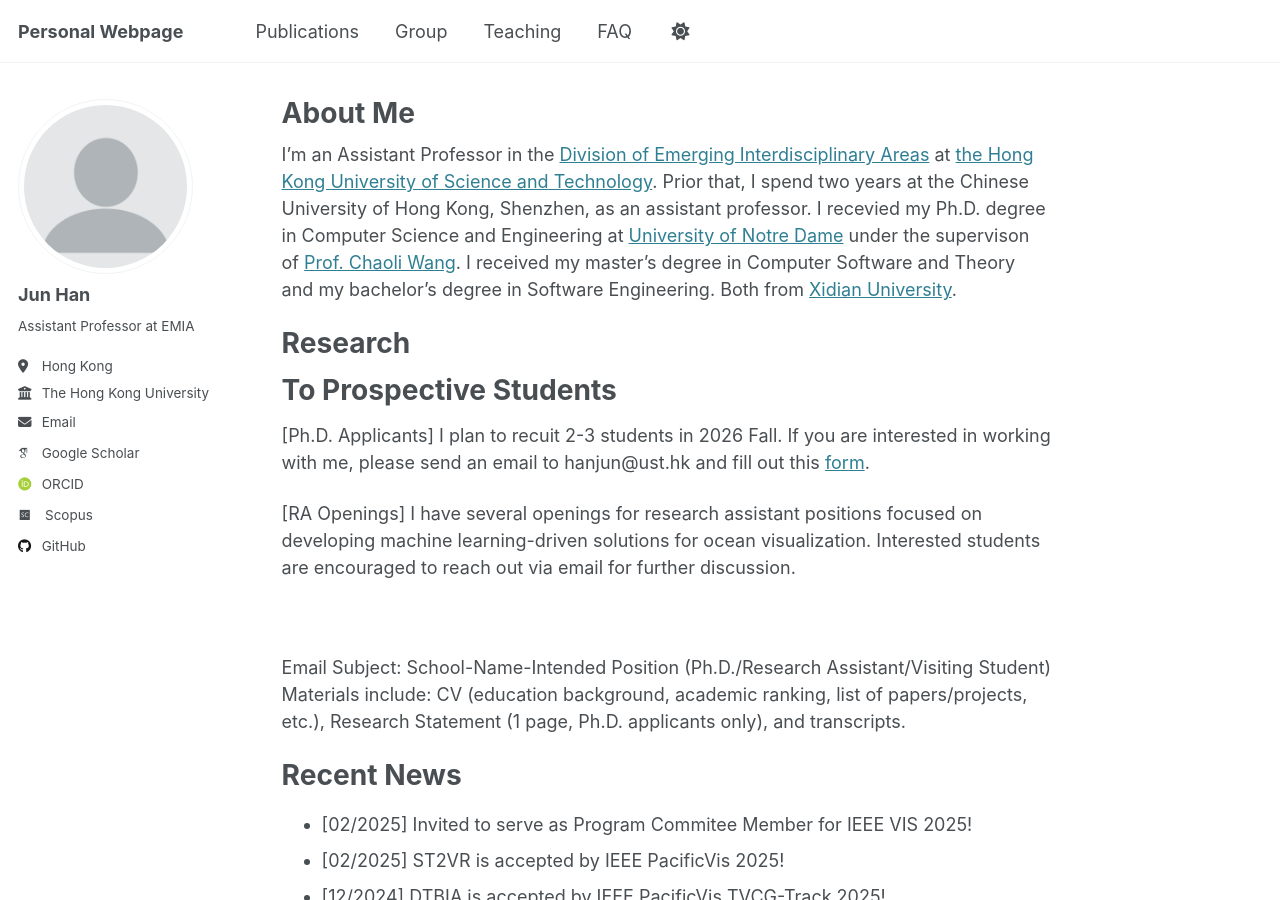
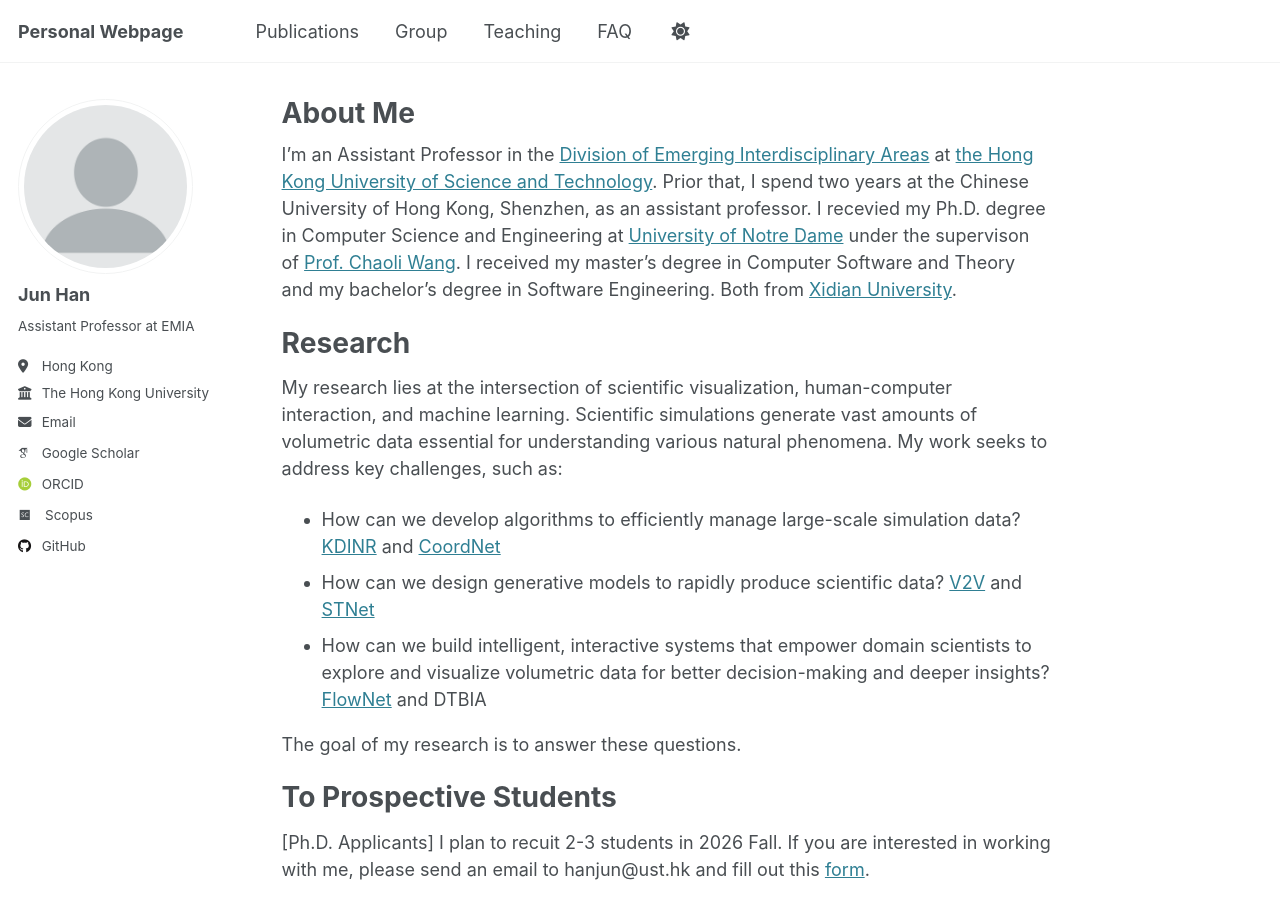
Before and after one commit to stevenhan1991/stevenhan1991.github.io, a Jekyll site: the page built from _pages/about.md, in a window 1280 px wide and 900 px high. Built offline with Jekyll 4.4.1, drawn with Linux system fonts in a browser that asks for light colours; some web fonts are replaced.

Commit message:
Update about.md

```diff
--- a/_pages/about.md
+++ b/_pages/about.md
@@ -10,7 +10,13 @@ redirect_from:
 I'm an Assistant Professor in the [Division of Emerging Interdisciplinary Areas](https://emia.hkust.edu.hk) at [the Hong Kong University of Science and Technology](https://hkust.edu.hk/). Prior that, I spend two years at the Chinese University of Hong Kong, Shenzhen, as an assistant professor. I recevied my Ph.D. degree in Computer Science and Engineering at [University of Notre Dame](https://www.nd.edu/) under the supervison of [Prof. Chaoli Wang](https://sites.nd.edu/chaoli-wang/). I received my master's degree in Computer Software and Theory and my bachelor's degree in Software Engineering. Both from [Xidian University](https://en.xidian.edu.cn).
 
 <h1 id='research'>Research</h1>
-
+My research lies at the intersection of scientific visualization, human-computer interaction, and machine learning. Scientific simulations generate vast amounts of volumetric data essential for understanding various natural phenomena. My work seeks to address key challenges, such as:
+<ul>
+<li> How can we develop algorithms to efficiently manage large-scale simulation data? <a href='https://ieeexplore.ieee.org/abstract/document/10371224/'>KDINR</a> and <a href='https://ieeexplore.ieee.org/abstract/document/9852325/'>CoordNet</a> </li>
+<li> How can we design generative models to rapidly produce scientific data? <a href='https://ieeexplore.ieee.org/document/9230431/'>V2V</a> and <a href='https://ieeexplore.ieee.org/document/9552857/'>STNet</a> </li>
+<li>How can we build intelligent, interactive systems that empower domain scientists to explore and visualize volumetric data for better decision-making and deeper insights? <a href='https://ieeexplore.ieee.org/abstract/document/8532319' >FlowNet</a> and DTBIA </li>
+</ul>
+The goal of my research is to answer these questions.
 
 <h1 id="students">To Prospective Students</h1>
 [Ph.D. Applicants] I plan to recuit 2-3 students in 2026 Fall. If you are interested in working with me, please send an email to hanjun@ust.hk and fill out this <a href='https://forms.gle/HdSszZPxnxNtuJys6'>form</a>.
```
